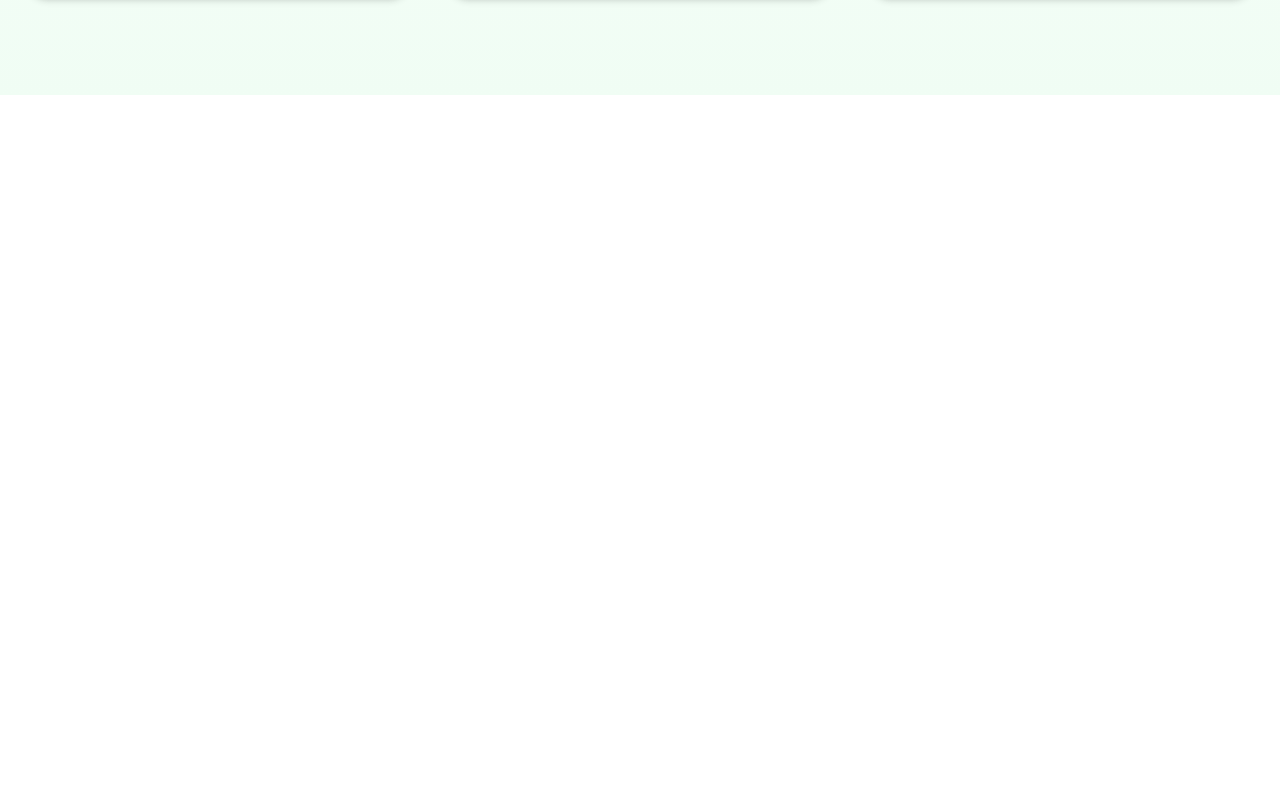
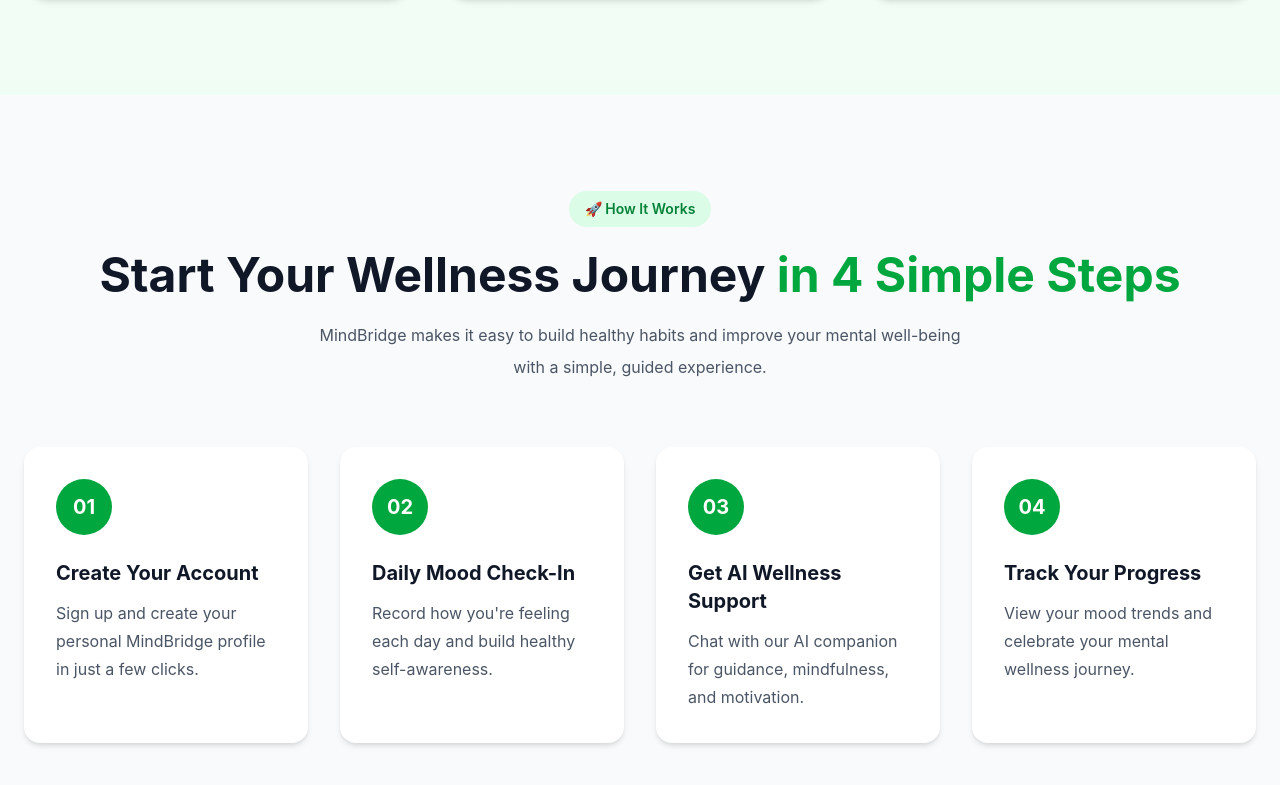
Before and after one commit to neha-gupta887/S-02-Mental-Health-Awareness-Campaign-for-First-Year-Students, a React (Vite) app: page / in a window 1280 px wide. Shown: the part 1706-2491 px from the top of the page. Before the commit the page ends 1801 px from the top, so only its background shows below. Built offline with nearby package versions, Linux system fonts and the light colour scheme.

Commit message:
Add How It Works section with responsive step cards

```diff
--- a/src/App.jsx
+++ b/src/App.jsx
@@ -1,3 +1,4 @@
+import HowItWorks from "./components/HowItWorks";
 import Navbar from "./components/Navbar";
 import Hero from "./components/Hero";
 import Features from "./components/Features";
@@ -8,6 +9,7 @@
       <Navbar />
       <Hero />
       <Features />
+      <HowItWorks />
     </>
   );
 }
--- /dev/null
+++ b/src/components/HowItWorks.jsx
@@ -0,0 +1,75 @@
+function HowItWorks() {
+  const steps = [
+    {
+      number: "01",
+      title: "Create Your Account",
+      description:
+        "Sign up and create your personal MindBridge profile in just a few clicks.",
+    },
+    {
+      number: "02",
+      title: "Daily Mood Check-In",
+      description:
+        "Record how you're feeling each day and build healthy self-awareness.",
+    },
+    {
+      number: "03",
+      title: "Get AI Wellness Support",
+      description:
+        "Chat with our AI companion for guidance, mindfulness, and motivation.",
+    },
+    {
+      number: "04",
+      title: "Track Your Progress",
+      description:
+        "View your mood trends and celebrate your mental wellness journey.",
+    },
+  ];
+
+  return (
+    <section className="py-24 bg-gray-50">
+      <div className="max-w-7xl mx-auto px-6">
+        {/* Section Heading */}
+        <div className="text-center">
+          <span className="inline-block bg-green-100 text-green-700 px-4 py-2 rounded-full text-sm font-semibold">
+            🚀 How It Works
+          </span>
+
+          <h2 className="mt-6 text-4xl lg:text-5xl font-bold text-gray-900">
+            Start Your Wellness Journey
+            <span className="text-green-600"> in 4 Simple Steps</span>
+          </h2>
+
+          <p className="mt-5 text-gray-600 max-w-2xl mx-auto leading-8">
+            MindBridge makes it easy to build healthy habits and improve your
+            mental well-being with a simple, guided experience.
+          </p>
+        </div>
+
+        {/* Steps */}
+        <div className="grid md:grid-cols-2 lg:grid-cols-4 gap-8 mt-16">
+          {steps.map((step, index) => (
+            <div
+              key={index}
+              className="bg-white rounded-2xl shadow-md p-8 hover:shadow-xl hover:-translate-y-2 transition-all duration-300"
+            >
+              <div className="w-14 h-14 rounded-full bg-green-600 text-white flex items-center justify-center text-xl font-bold">
+                {step.number}
+              </div>
+
+              <h3 className="mt-6 text-xl font-bold text-gray-900">
+                {step.title}
+              </h3>
+
+              <p className="mt-3 text-gray-600 leading-7">
+                {step.description}
+              </p>
+            </div>
+          ))}
+        </div>
+      </div>
+    </section>
+  );
+}
+
+export default HowItWorks;
```
